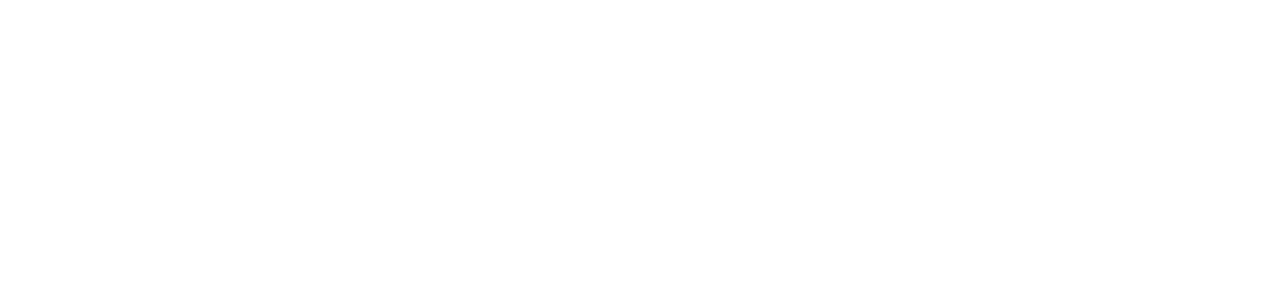
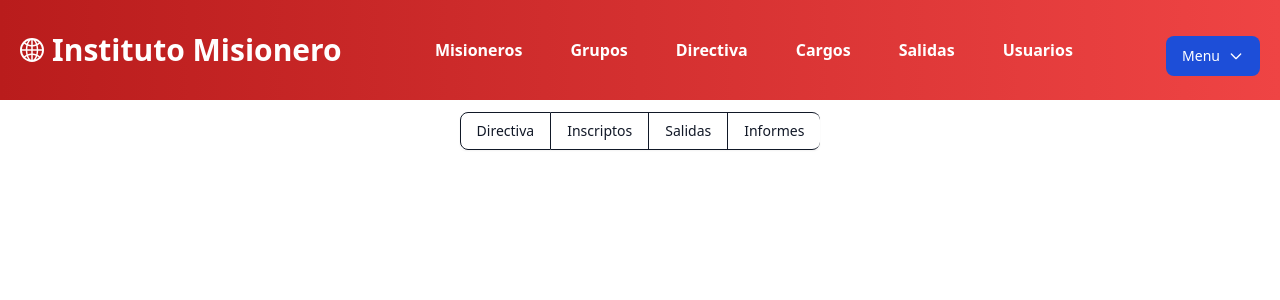
Before and after one commit to Ezek1eru/IM, a React (Vite) app: page /prueba in a window 1280 px wide. Before the commit this address had no page. Shown: the top 300 px of the page. Built offline with nearby package versions, Linux system fonts and the light colour scheme.

Commit message:
Front Corrections

```diff
--- a/package.json
+++ b/package.json
@@ -11,6 +11,7 @@
   "dependencies": {
     "@ant-design/icons": "^4.7.0",
     "@headlessui/react": "^1.7.3",
+    "axios": "^1.1.3",
     "firebase": "^9.14.0",
     "react": "^18.2.0",
     "react-dom": "^18.2.0",
--- a/src/App.jsx
+++ b/src/App.jsx
@@ -1,7 +1,9 @@
 import { BrowserRouter, Navigate, Route, Routes } from "react-router-dom";
+import Dropdown from "./components/Dropdown";
 import Cargos from "./pages/Cargos";
 import Directiva from "./pages/Directiva";
 import Grupos from "./pages/Grupos";
+import GrupoUserPage from "./pages/GrupoUserPage";
 import Home from "./pages/Home";
 import Login from "./pages/Login";
 import Misioneros from "./pages/Misioneros";
@@ -21,6 +23,7 @@
           <Route path="/usuarios" element={<Usuarios />}></Route>
           <Route path="/salidas" element={<Salidas />}></Route>
           <Route path="/cargos" element={<Cargos />}></Route>
+          <Route path="/prueba" element={<GrupoUserPage />}></Route>
         </Routes>
       </BrowserRouter>
     </div>
--- a/src/components/Card.jsx
+++ b/src/components/Card.jsx
@@ -1,10 +1,10 @@
+import { Switch } from "@headlessui/react";
 import { useState } from "react";
-import { Switch } from "@headlessui/react";
 
 export default function Card(props) {
   const [enabled, setEnabled] = useState(true);
   return (
-    <div className="flex items-start rounded-xl bg-white p-4 shadow-lg">
+    <div className="flex items-start rounded-xl bg-white p-4 shadow-lg pr-10">
       <div className="flex h-12 w-12 items-center justify-center rounded-full border border-gray-100 bg-gray-50 ">
         <svg
           xmlns="http://www.w3.org/2000/svg"
@@ -24,7 +24,7 @@
       <div className="ml-4">
         <div className="grid grid-cols-2 ">
           <div>{props.children}</div>
-          <div className="mt-4 ml-5">
+          <div className="ml-20 mt-5 ">
             <Switch
               checked={enabled}
               onChange={setEnabled}
--- /dev/null
+++ b/src/components/Dropdown.jsx
@@ -0,0 +1,73 @@
+import { useState } from "react";
+import { Link } from "react-router-dom";
+
+export default function Dropdown() {
+  const [open, setOpen] = useState(false);
+
+  const abrirCerrarMenu = () => {
+    setOpen(!open);
+  };
+
+  return (
+    <div className="flex content-center justify-center mt-3">
+      <button
+        id="dropdownDefault"
+        data-dropdown-toggle="dropdown"
+        className="text-white bg-blue-700 hover:bg-blue-800 focus:ring-4 focus:outline-none focus:ring-blue-300 font-medium rounded-lg text-sm px-4 py-2.5 text-center inline-flex items-center"
+        type="button"
+        onClick={abrirCerrarMenu}
+      >
+        Menu
+        <svg
+          className="ml-2 w-4 h-4"
+          aria-hidden="true"
+          fill="none"
+          stroke="currentColor"
+          viewBox="0 0 24 24"
+          xmlns="http://www.w3.org/2000/svg"
+        >
+          <path
+            strokeLinecap="round"
+            strokeLinejoin="round"
+            strokeWidth="2"
+            d="M19 9l-7 7-7-7"
+          ></path>
+        </svg>
+      </button>
+      <div
+        id="dropdown"
+        className="hidden z-10 w-44 bg-white rounded divide-y divide-gray-100 shadow"
+      >
+        <ul
+          className="py-1 text-sm text-gray-700"
+          aria-labelledby="dropdowDefault"
+        >
+          <li>
+            <Link
+              to="/grupos"
+              className="block px-4 py-2 hover:bg-blue-500 hover:text-white"
+            >
+              Grupos
+            </Link>
+          </li>
+          <li>
+            <Link
+              to="/usuarios"
+              className="block px-4 py-2 hover:bg-blue-500 hover:text-white"
+            >
+              Usuarios
+            </Link>
+          </li>
+          <li>
+            <Link
+              to="/transportes"
+              className="block px-4 py-2 hover:bg-blue-500 hover:text-white"
+            >
+              Transportes
+            </Link>
+          </li>
+        </ul>
+      </div>
+    </div>
+  );
+}
--- a/src/components/Header.jsx
+++ b/src/components/Header.jsx
@@ -1,10 +1,11 @@
 import { GlobalOutlined } from "@ant-design/icons";
 import { Link } from "react-router-dom";
 import Misioneros from "../pages/Misioneros";
+import Dropdown from "./Dropdown";
 
 export default function Header() {
   return (
-    <div className="flex flex-wrap place-items-center">
+    <div className="flex flex-wrap place-items-center content-center">
       <section className="relative mx-auto">
         <nav className="flex justify-between bg-gradient-to-r from-red-700 to-red-500 w-screen">
           <div className="px-5 py-6 flex w-full items-center">
@@ -33,29 +34,7 @@
               </li>
             </ul>
             <div>
-              <button
-                id="dropdownInformationButton"
-                data-dropdown-toggle="dropdownInformation"
-                className="text-white bg-blue-700 hover:bg-blue-800 focus:ring-4 focus:outline-none focus:ring-blue-300 font-medium rounded-lg text-sm px-4 py-2.5 text-center inline-flex items-center "
-                type="button"
-              >
-                Menu
-                <svg
-                  className="ml-2 w-4 h-4"
-                  aria-hidden="true"
-                  fill="none"
-                  stroke="currentColor"
-                  viewBox="0 0 24 24"
-                  xmlns="http://www.w3.org/2000/svg"
-                >
-                  <path
-                    strokeLinecap="round"
-                    strokeLinejoin="round"
-                    strokeWidth="2"
-                    d="M19 9l-7 7-7-7"
-                  ></path>
-                </svg>
-              </button>
+              <Dropdown />
             </div>
           </div>
         </nav>
--- a/src/components/HeaderGrupo.jsx
+++ b/src/components/HeaderGrupo.jsx
@@ -1,58 +1,36 @@
+import { Link } from "react-router-dom";
+
 export default function HeaderGrupo() {
   return (
-    <div className="flex flex-wrap place-items-center">
-      <section className="relative mx-auto">
-        <nav className="flex justify-between bg-gradient-to-r from-red-700 to-red-500 w-screen">
-          <div className="px-5 py-6 flex w-full items-center">
-            <GlobalOutlined className="text-2xl text-white mr-2"></GlobalOutlined>
-            <Link to="/" className="text-3xl text-white font-bold font-heading">
-              Instituto Misionero
+    <div className="flex content-center justify-center mt-3">
+      <div className="inline-flex rounded-md shadow-sm" role="group">
+        <Link to={"/DirectivaGrupo"}>
+          <button
+            type="button"
+            className="py-2 px-4 text-sm font-medium text-gray-900 bg-transparent rounded-l-lg border border-gray-900 hover:bg-gray-900 hover:text-white focus:z-10 focus:ring-2 focus:ring-gray-500 focus:bg-gray-900 focus:text-white "
+          >
+            Directiva
+          </button>
         </Link>
-            <ul className="text-white hidden md:flex px-4 mx-auto font-semibold font-heading space-x-12">
-              <li className="cursor-pointer hover:text-gray-300">
-                <Link to="/misioneros">Misioneros</Link>
-              </li>
-              <li>
-                <Link to="/grupos">Directiva</Link>
-              </li>
-              <li>
-                <Link to="/directiva">Inscriptos</Link>
-              </li>
-              <li>
-                <Link to="/cargos">Salidas</Link>
-              </li>
-              <li>
-                <Link to="/usuarios">Informes</Link>
-              </li>
-            </ul>
-            <div>
         <button
-                id="dropdownInformationButton"
-                data-dropdown-toggle="dropdownInformation"
-                className="text-white bg-blue-700 hover:bg-blue-800 focus:ring-4 focus:outline-none focus:ring-blue-300 font-medium rounded-lg text-sm px-4 py-2.5 text-center inline-flex items-center "
           type="button"
+          className="py-2 px-4 text-sm font-medium text-gray-900 bg-transparent border-t border-b border-gray-900 hover:bg-gray-900 hover:text-white focus:z-10 focus:ring-2 focus:ring-gray-500 focus:bg-gray-900 focus:text-white"
         >
-                Menu
-                <svg
-                  className="ml-2 w-4 h-4"
-                  aria-hidden="true"
-                  fill="none"
-                  stroke="currentColor"
-                  viewBox="0 0 24 24"
-                  xmlns="http://www.w3.org/2000/svg"
+          Inscriptos
+        </button>
+        <button
+          type="button"
+          className="py-2 px-4 text-sm font-medium text-gray-900 bg-transparent rounded-r-b border border-gray-900 hover:bg-gray-900 hover:text-white focus:z-10 focus:ring-2 focus:ring-gray-500 focus:bg-gray-900 focus:text-white"
         >
-                  <path
-                    strokeLinecap="round"
-                    strokeLinejoin="round"
-                    strokeWidth="2"
-                    d="M19 9l-7 7-7-7"
-                  ></path>
-                </svg>
+          Salidas
+        </button>
+        <button
+          type="button"
+          className="py-2 px-4 text-sm font-medium text-gray-900 bg-transparent border-t border-b rounded-r-lg border-gray-900 hover:bg-gray-900 hover:text-white focus:z-10 focus:ring-2 focus:ring-gray-500 focus:bg-gray-900 focus:text-white"
+        >
+          Informes
         </button>
       </div>
     </div>
-        </nav>
-      </section>
-    </div>
   );
 }
--- a/src/components/UserForm.jsx
+++ b/src/components/UserForm.jsx
@@ -1,11 +1,16 @@
 // import ModalContainer from "./ModalContainer";
 import { Dialog, Switch } from "@headlessui/react";
-import { useState } from "react";
+import { useEffect, useState } from "react";
 
 export default function UserForm({ visible, onClose }) {
   const [enabled, setEnabled] = useState(true);
+  const [data, setData] = useState(null);
 
-
+  useEffect(() => {
+    fetch("http://localhost:3000/api/cargos")
+      .then((res) => res.json())
+      .then((data) => setData(data));
+  }, []);
 
   return (
     <div className="flex flex-center fixed inset-0 justify-center items-center p-7 bg-black bg-opacity-30 backdrop-blur-sm">
@@ -36,15 +41,14 @@
             </div>
             <div className="mb-5">
               <label
-                htmlFor="fName"
+                id="nombre"
                 className="mb-3 block text-base font-medium text-[#07074D]"
               >
                 Nombre Usuario
               </label>
               <input
                 type="text"
-                name="fName"
-                id="fName"
+                id="nombre"
                 placeholder="Nombre Usuario"
                 className="w-full rounded-md border border-[#e0e0e0] bg-white py-3 px-6 text-base font-medium text-[#6B7280] outline-none focus:border-[#6A64F1] focus:shadow-md"
               />
@@ -58,6 +62,7 @@
               <input
                 type="password"
                 placeholder="Contraseña"
+                id="password"
                 className="w-full appearance-none rounded-md border border-[#e0e0e0] bg-white py-3 px-6 text-base font-medium text-[#6B7280] outline-none focus:border-[#6A64F1] focus:shadow-md"
               />
             </div>
@@ -84,27 +89,27 @@
                 Cargo
               </label>
               <select
-                id="carrera"
+                id="cargo"
                 className="bg-gray-50 border border-gray-300 text-gray-900 text-sm rounded-lg focus:ring-blue-500 focus:border-blue-500 block w-full p-2.5"
               >
                 <option>Seleccione un Cargo</option>
-                <option value="readonly">Directiva</option>
-                <option value="readonly">Director de Grupo</option>
-                <option value="readonly">Presidente</option>
-                <option value="readonly">Secretaria</option>
+                {data &&
+                  data.map((item) => (
+                    <option key={item._id} value={item._id}>
+                      {item.nombre}
+                    </option>
+                  ))}
               </select>
             </div>
 
             <div className="mb-5">
-              <label
-                htmlFor="email"
-                className="mb-3 block text-base font-medium text-[#07074D]"
-              >
+              <label className="mb-3 block text-base font-medium text-[#07074D]">
                 Usuario Activo
               </label>
               <Switch
                 checked={enabled}
                 onChange={setEnabled}
+                id="enabled"
                 className={`${
                   enabled ? "bg-blue-600" : "bg-gray-200"
                 } relative inline-flex h-6 w-11 mb-3 items-center rounded-full `}
@@ -119,9 +124,7 @@
             </div>
             <span className="sr-only">Close modal</span>
             <div>
-              <button
-                className="hover:shadow-form rounded-md bg-[#6A64F1] py-3 px-8 text-center text-base font-semibold text-white outline-none"
-              >
+              <button className="hover:shadow-form rounded-md bg-[#6A64F1] py-3 px-8 text-center text-base font-semibold text-white outline-none">
                 Agregar Usuario
               </button>
             </div>
--- a/src/pages/GrupoUserPage.jsx
+++ b/src/pages/GrupoUserPage.jsx
@@ -1,9 +1,12 @@
+import DefaultLayout from "../components/DefaultLayout";
 import HeaderGrupo from "../components/HeaderGrupo";
 
 export default function GrupoUserPage() {
   return (
     <div>
-      <HeaderGrupo />
+      <DefaultLayout>
+        <HeaderGrupo />
+      </DefaultLayout>
     </div>
   );
 }
--- a/src/pages/Misioneros.jsx
+++ b/src/pages/Misioneros.jsx
@@ -55,7 +55,11 @@
                 <tbody className="text-gray-600 text-sm font-light">
                   {data &&
                     data.map((misionero, i) => (
-                      <tr className="border-b border-gray-200 hover:bg-gray-100">
+                      <tr
+                        key={misionero._id}
+                        value={misionero._id}
+                        className="border-b border-gray-200 hover:bg-gray-100"
+                      >
                         <td className="py-3 px-6 text-left whitespace-nowrap">
                           <div className="flex items-center">
                             <span className="font-medium">
```
Also changed, not shown: src/components/AddEditForm.jsx (+30 -23 lines), src/pages/Usuarios.jsx (+17 -15 lines), 2 other files (tests, documents, lock files or other folders). Lines whose indentation alone changed are shown as unchanged.
